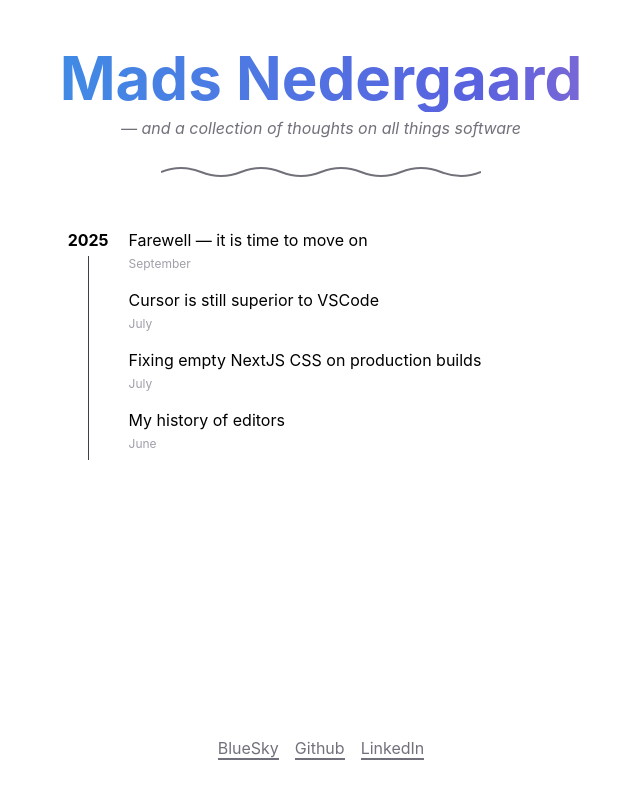
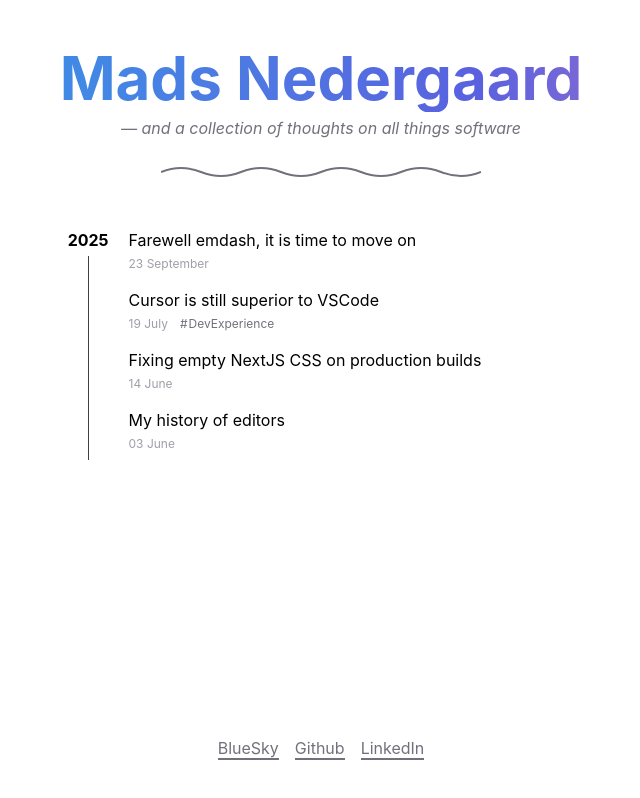
Before and after one commit to madsnedergaard/madsnedergaard.dk, a Next.js app: page / in a window 1280 px wide. Shown: the whole page, without its empty margins (319-959 px from the left). Built offline with nearby package versions, Linux system fonts and the light colour scheme.

Commit message:
Reworks dates

```diff
--- a/src/app/page.tsx
+++ b/src/app/page.tsx
@@ -6,7 +6,7 @@ import NavLink from '@/components/NavLink';
 
 interface LinkProps {
   children: string;
-  postDate: string;
+  postDate: Date;
   tags?: string[];
   href: string;
 }
@@ -17,7 +17,9 @@ const PostLink = ({ children, postDate, tags, href }: LinkProps) => (
   >
     <span className="block">{children.replace('\\n', '')}</span>
     <div className="mt-1 flex flex-wrap">
-      <span className="mr-2 text-xs text-zinc-400">{postDate.split(' ').slice(0, 1)}</span>
+      <span className="mr-2 text-xs text-zinc-400">
+        {postDate.toLocaleDateString('en-GB', { month: 'long', day: '2-digit' })}
+      </span>
       {tags &&
         tags.map((t: string) => (
           <span key={t} className="mx-1 text-xs text-zinc-500">
@@ -34,34 +36,18 @@ type PostsByYear = { [key: string]: PostMeta[] };
 const Home = async () => {
   const posts = await getPosts();
 
-  // Helper function to parse "Month YYYY" format to Date
+  // Helper function to parse date string to Date
   const parseCreatedAt = (dateStr: string): Date => {
     if (!dateStr) return new Date(0); // fallback for empty dates
 
-    // Handle "Month YYYY" format
-    const parts = dateStr.trim().split(' ');
-    if (parts.length === 2) {
-      const month = parts[0];
-      const year = parseInt(parts[1]);
+    const parts = dateStr.trim().split('/').map(Number);
 
-      const monthMap: { [key: string]: number } = {
-        January: 0,
-        February: 1,
-        March: 2,
-        April: 3,
-        May: 4,
-        June: 5,
-        July: 6,
-        August: 7,
-        September: 8,
-        October: 9,
-        November: 10,
-        December: 11,
-      };
+    // Handle "DD/Month/YYYY" format (e.g., "26/07/2025")
+    if (parts.length === 3) {
+      const [day, month, year] = parts;
 
-      const monthIndex = monthMap[month];
-      if (monthIndex !== undefined && !isNaN(year)) {
-        return new Date(year, monthIndex, 1);
+      if (!isNaN(year) && !isNaN(day) && !isNaN(month)) {
+        return new Date(year, month - 1, day);
       }
     }
 
@@ -132,7 +118,7 @@ const Home = async () => {
                             <PostLink
                               key={p.slug}
                               href={`/thoughts/${p.slug}`}
-                              postDate={p.createdAt}
+                              postDate={parseCreatedAt(p.createdAt)}
                               tags={p.tags}
                             >
                               {p.title.replace('\\n', '')}
--- a/src/posts/cursor-vs-vscode.mdx
+++ b/src/posts/cursor-vs-vscode.mdx
@@ -1,6 +1,7 @@
 ---
 title: 'Cursor is still superior to VSCode'
-createdAt: 'July 2025'
+createdAt: '19/07/2025'
+tags: ['DevExperience']
 ---
 
 import { Video } from '@/components/VideoEmbed';
--- a/src/posts/emdash.mdx
+++ b/src/posts/farewell-emdash.mdx
@@ -1,6 +1,6 @@
 ---
-title: 'Farewell — it is time to move on'
-createdAt: 'September 2025'
+title: 'Farewell emdash, it is time to move on'
+createdAt: '23/09/2025'
 ---
 
 It pains me to write these words, knowing that this might very well be the last time that I get to
--- a/src/posts/fix-empty-nextjs-css.mdx
+++ b/src/posts/fix-empty-nextjs-css.mdx
@@ -1,6 +1,6 @@
 ---
 title: 'Fixing empty NextJS CSS on production builds'
-createdAt: 'July 2025'
+createdAt: '14/06/2025'
 ---
 
 This is a weird one, but while redesigning this page and upgrading to Tailwind 4 + NextJS 15, I had
--- a/src/posts/my-history-of-editors.mdx
+++ b/src/posts/my-history-of-editors.mdx
@@ -1,6 +1,6 @@
 ---
 title: 'My history of editors'
-createdAt: 'June 2025'
+createdAt: '03/06/2025'
 ---
 
 A brief history of editors I've used since I wrote my first line of code:
```
